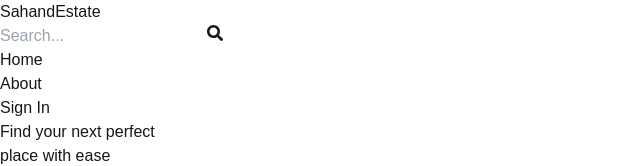
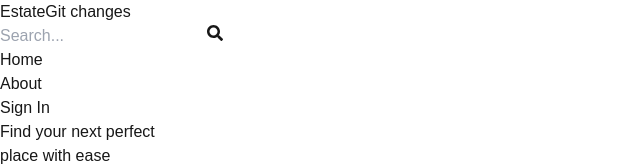
Before and after one commit to harshadapatil1103/next-estate, a Next.js app: page / in a window 1280 px wide. Shown: the top 166 px of the page, without its empty margins (0-640 px from the left). Built offline with nearby package versions, Linux system fonts and the light colour scheme; no server answers.

Commit message:
creating pull request

```diff
--- a/src/components/Header.jsx
+++ b/src/components/Header.jsx
@@ -32,8 +32,9 @@ export default function Header() {
       <div className='flex justify-between items-center max-w-6xl mx-auto p-3'>
         <Link href='/'>
           <h1 className='font-bold text-sm sm:text-xl flex flex-wrap'>
-            <span className='text-slate-500'>Sahand</span>
+            <span className='text-slate-500'></span>
             <span className='text-slate-700'>Estate</span>
+            <span>Git changes</span>
           </h1>
         </Link>
         <form
```
